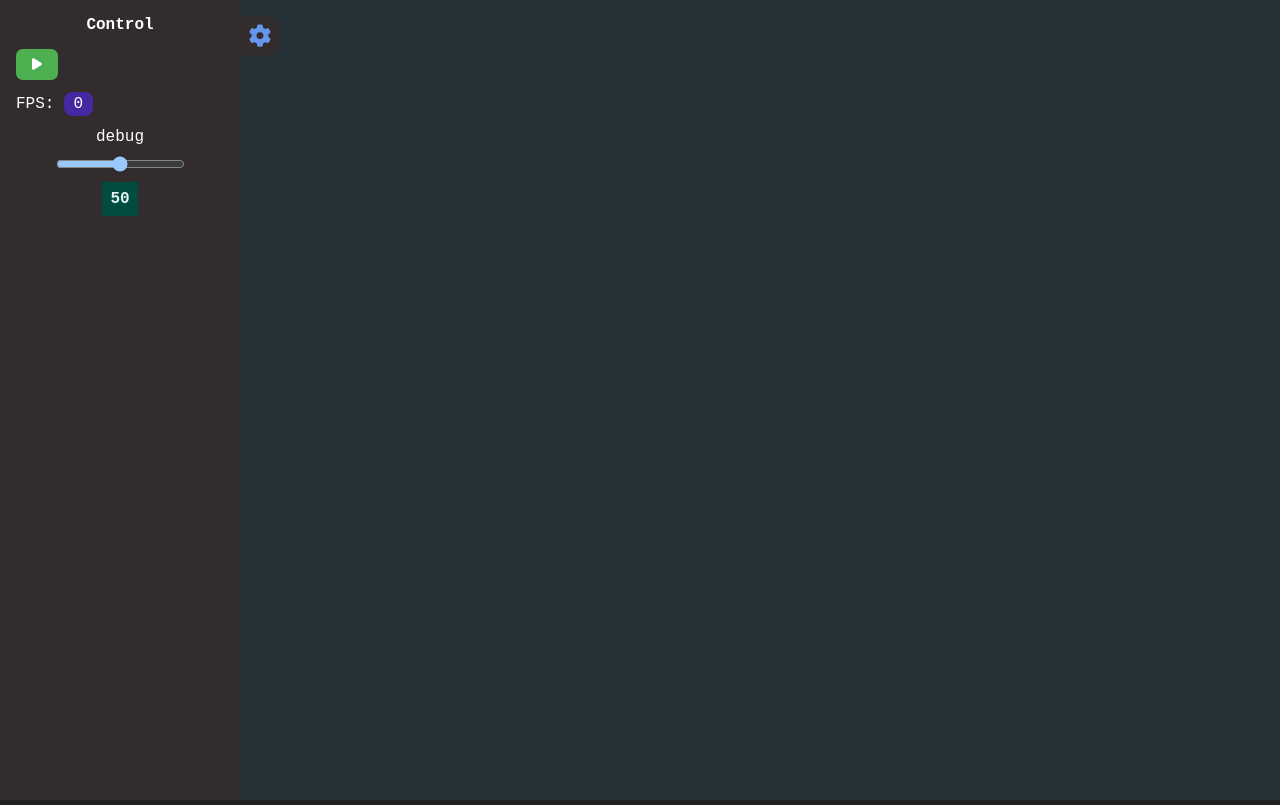
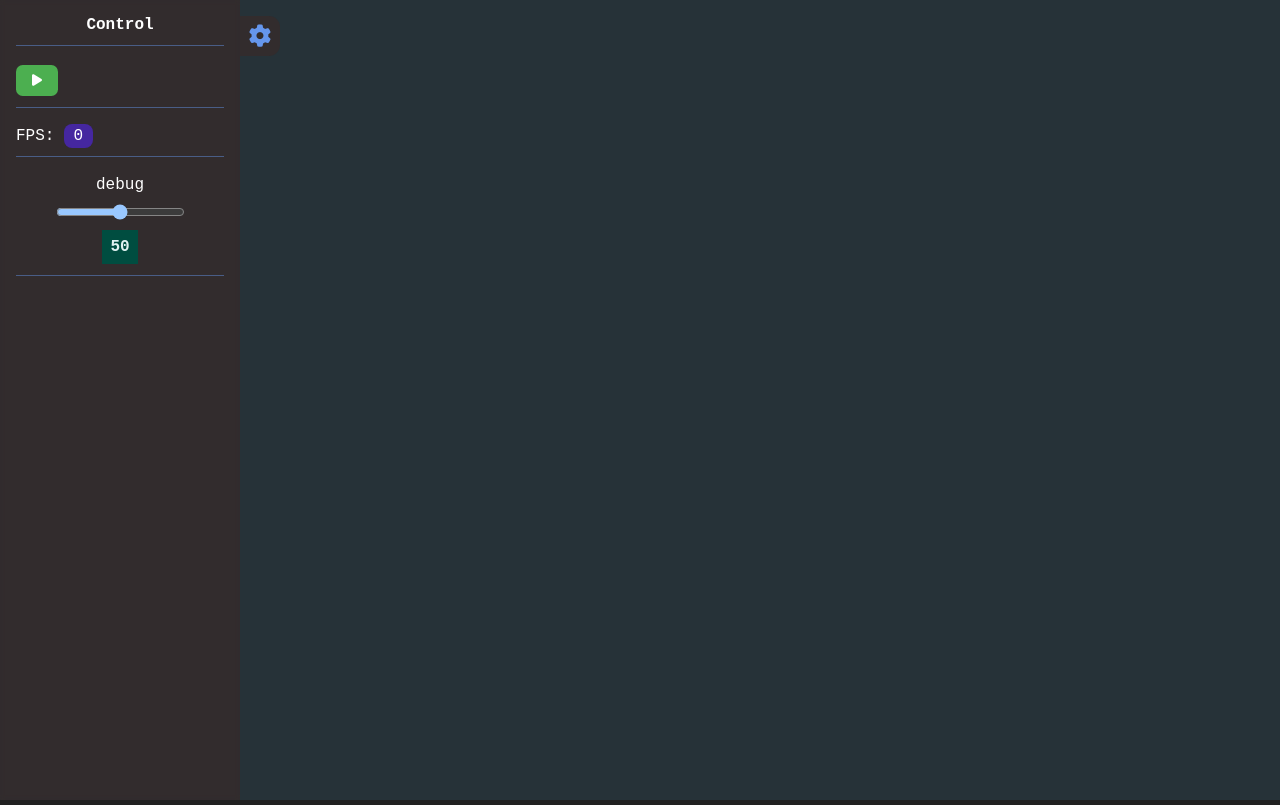
Before and after one commit to hommyST/night_fun, a plain HTML site: page index.html in a window 1280 px wide. Drawn offline with Linux system fonts and the light colour scheme.

Commit message:
minor fixes

```diff
--- a/index.html
+++ b/index.html
@@ -22,15 +22,15 @@
       <i class="fa fa-cog text-info"></i>
     </button>
 
-    <h4 class="text-center mb-3">Control</h4>
+    <h4 class="text-center mb-4">Control</h4>
 
-    <div class="buttons mb-3">
+    <div class="buttons mb-4">
       <button id="play" class="bg-green">
         <i class="fa-solid fa-play"></i>
       </button>
     </div>
 
-    <div class="fps mb-3">
+    <div class="fps mb-4">
       FPS: <span class="badge" id="fps">0</span>
     </div>
 
--- a/style.css
+++ b/style.css
@@ -40,13 +40,13 @@ button {
 }
 button:hover,
 button:focus-visible {
-  filter: brightness(0.8);
+  filter: brightness(1.1);
 }
 button:active {
-  filter: brightness(0.55);
+  filter: brightness(0.9);
 }
 
-/* form-group */
+/* FORM-GROUP */
 .form-group {
 	display: flex;
 	flex-direction: column;
@@ -66,7 +66,7 @@ input[type="range"]::-moz-range-track {
   background-color: #9a905d;
 }
 
-/* control */
+/* CONTROL */
 .control {
   --bc-control: hsla(9, 28%, 19%, 0.5);
   --control-width: 240px;
@@ -85,6 +85,12 @@ input[type="range"]::-moz-range-track {
 .control[data-open="false"] {
   left: calc(var(--control-width) * -1);
 }
+
+.control > *:not(:first-child) {
+  border-bottom: 0.7em solid transparent;
+  box-shadow: 0 1px 0 0 hsla(218.2, 78%, 66.1%, 0.47);
+}
+
 .control .close {
   position: absolute;
   right: calc(var(--close-btn-size) * -1);
```
